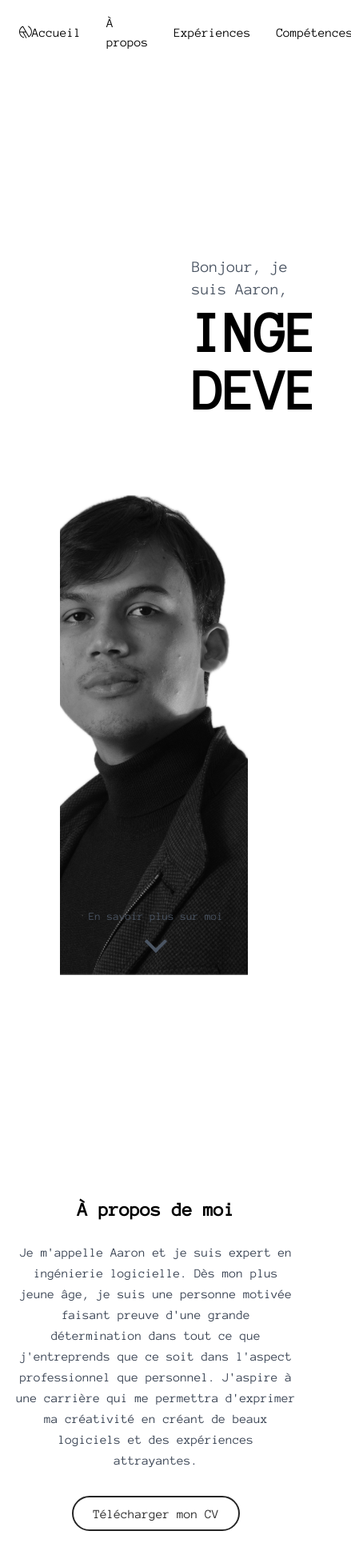
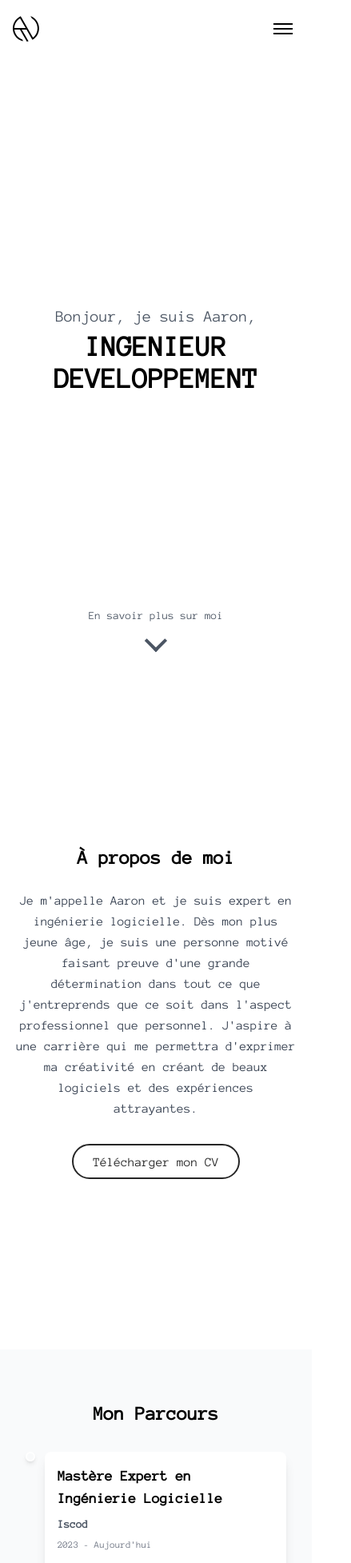
Before and after one commit to aaronbul/v2, a React (Vite) app: page / in a window 390 px wide. Shown: the top 1954 px of the page at 80% size, 439 px wide, since content can reach past the window. Built offline with nearby package versions, Linux system fonts and the light colour scheme.

Commit message:
feat: Responsive design implementation
- Interface adaptation for all devices
- Mobile hamburger menu
- Layout and content optimization

```diff
--- a/src/components/ExperienceSection.tsx
+++ b/src/components/ExperienceSection.tsx
@@ -3,27 +3,30 @@ import { experiences } from '../data/experience';
 const ExperienceSection = () => {
   return (
     <section>
-      <h2 className="text-3xl font-bold text-center mb-16">Mon Parcours</h2>
-      <div className="relative max-w-4xl mx-auto">
+      <h2 className="text-2xl md:text-3xl font-bold text-center mb-8 md:mb-16">Mon Parcours</h2>
+      <div className="relative max-w-4xl mx-auto px-4 md:px-0">
         {/* Ligne verticale de la timeline */}
-        <div className="absolute left-1/2 transform -translate-x-1/2 h-full w-0.5 bg-gray-300"></div>
+        <div className="absolute left-1/2 transform -translate-x-1/2 h-full w-0.5 bg-gray-300 hidden md:block"></div>
 
         {experiences.slice().reverse().map((experience, index) => (
-          <div key={index} className="mb-16 relative">
+          <div key={index} className="mb-8 md:mb-16 relative">
             {/* Point sur la timeline avec animation au hover */}
-            <div className="absolute left-1/2 top-0 transform -translate-x-1/2 -translate-y-1/2">
+            <div className="absolute left-1/2 top-0 transform -translate-x-1/2 -translate-y-1/2 hidden md:block">
               <div className="w-4 h-4 bg-primary rounded-full border-4 border-white shadow-md"></div>
             </div>
 
-            <div className={`flex ${index % 2 === 0 ? 'justify-start' : 'justify-end'} w-full`}>
-              <div className={`w-5/12 ${index % 2 === 0 ? 'pr-12' : 'pl-12'}`}>
-                <div className="bg-white p-6 rounded-lg shadow-lg hover:shadow-xl transition-shadow duration-300">
-                  <h3 className="text-xl font-bold text-primary mb-2">{experience.titre}</h3>
-                  <p className="text-gray-600 font-semibold mb-2">{experience.entreprise}</p>
-                  <p className="text-sm text-gray-500 mb-4">{experience.periode}</p>
-                  <ul className="text-gray-700 space-y-2">
+            {/* Point mobile */}
+            <div className="absolute left-0 top-0 w-3 h-3 bg-primary rounded-full border-2 border-white shadow-md md:hidden"></div>
+
+            <div className={`flex ${index % 2 === 0 ? 'md:justify-start' : 'md:justify-end'} w-full`}>
+              <div className={`w-full md:w-5/12 ${index % 2 === 0 ? 'md:pr-12' : 'md:pl-12'}`}>
+                <div className="bg-white p-4 md:p-6 rounded-lg shadow-lg hover:shadow-xl transition-shadow duration-300 ml-6 md:ml-0">
+                  <h3 className="text-lg md:text-xl font-bold text-primary mb-2">{experience.titre}</h3>
+                  <p className="text-sm md:text-base text-gray-600 font-semibold mb-2">{experience.entreprise}</p>
+                  <p className="text-xs md:text-sm text-gray-500 mb-3 md:mb-4">{experience.periode}</p>
+                  <ul className="text-sm md:text-base text-gray-700 space-y-1 md:space-y-2">
                     {experience.description.map((desc, i) => (
-                      <li key={i}>
+                      <li key={i} className="flex items-start">
                         {desc}
                       </li>
                     ))}
--- a/src/components/Header.tsx
+++ b/src/components/Header.tsx
@@ -5,6 +5,7 @@ import logo from '../assets/logo.svg';
 const Header = () => {
   const [activeSection, setActiveSection] = useState('home');
   const [hoveredSection, setHoveredSection] = useState<string | null>(null);
+  const [isMenuOpen, setIsMenuOpen] = useState(false);
 
   useEffect(() => {
     const handleScroll = () => {
@@ -34,9 +35,13 @@ const Header = () => {
     return () => window.removeEventListener('scroll', handleScroll);
   }, []);
 
+  const toggleMenu = () => {
+    setIsMenuOpen(!isMenuOpen);
+  };
+
   return (
     <header className="fixed w-full top-0 z-50 bg-white">
-      <nav className="container mx-auto px-6 py-4">
+      <nav className="container mx-auto px-4 py-4">
         <div className="flex items-center justify-between">
           <div className="flex items-center space-x-4">
             <img
@@ -46,7 +51,36 @@ const Header = () => {
             />
             <span className="text-xl text-black"></span>
           </div>
-          <ul className="flex items-center space-x-8">
+
+          {/* Menu hamburger pour mobile avec animation */}
+          <button
+            onClick={toggleMenu}
+            className="md:hidden p-2 relative w-10 h-10 focus:outline-none"
+            aria-label="Menu"
+          >
+            <div className="absolute top-1/2 left-1/2 transform -translate-x-1/2 -translate-y-1/2 w-6 h-0.5 bg-black transition-all duration-300 ease-in-out"
+              style={{
+                transform: isMenuOpen
+                  ? 'translate(-50%, -50%) rotate(45deg)'
+                  : 'translate(-50%, -50%) translateY(-6px)'
+              }}
+            />
+            <div className="absolute top-1/2 left-1/2 transform -translate-x-1/2 -translate-y-1/2 w-6 h-0.5 bg-black transition-all duration-300 ease-in-out"
+              style={{
+                opacity: isMenuOpen ? 0 : 1
+              }}
+            />
+            <div className="absolute top-1/2 left-1/2 transform -translate-x-1/2 -translate-y-1/2 w-6 h-0.5 bg-black transition-all duration-300 ease-in-out"
+              style={{
+                transform: isMenuOpen
+                  ? 'translate(-50%, -50%) rotate(-45deg)'
+                  : 'translate(-50%, -50%) translateY(6px)'
+              }}
+            />
+          </button>
+
+          {/* Menu desktop */}
+          <ul className="hidden md:flex items-center space-x-8">
             {[
               { id: 'home', label: 'Accueil' },
               { id: 'about', label: 'À propos' },
@@ -77,6 +111,40 @@ const Header = () => {
             ))}
           </ul>
         </div>
+
+        {/* Menu mobile avec animation */}
+        <div
+          className={`md:hidden overflow-hidden transition-all duration-300 ease-in-out ${
+            isMenuOpen ? 'max-h-96 opacity-100' : 'max-h-0 opacity-0'
+          }`}
+        >
+          <ul className="py-4 space-y-4">
+            {[
+              { id: 'home', label: 'Accueil' },
+              { id: 'about', label: 'À propos' },
+              { id: 'experience', label: 'Expériences' },
+              { id: 'skills', label: 'Compétences' },
+              { id: 'projects', label: 'Projets' },
+              { id: 'contact', label: 'Contact' }
+            ].map(({ id, label }) => (
+              <li key={id}>
+                <Link
+                  to={`/#${id}`}
+                  className={`block text-black py-2 transition-all duration-300 ${
+                    activeSection === id ? 'font-bold' : ''
+                  }`}
+                  onClick={(e) => {
+                    e.preventDefault();
+                    document.getElementById(id)?.scrollIntoView({ behavior: 'smooth' });
+                    setIsMenuOpen(false);
+                  }}
+                >
+                  {label}
+                </Link>
+              </li>
+            ))}
+          </ul>
+        </div>
       </nav>
     </header>
   );
--- a/src/components/ProjectsSection.tsx
+++ b/src/components/ProjectsSection.tsx
@@ -19,8 +19,8 @@ const ProjectsSection = () => {
 
   return (
     <div className="opacity-0 animate-fadeIn">
-      <h1 className="text-center mb-4 text-3xl font-bold">Mes Projets</h1>
-      <div className="grid grid-cols-1 md:grid-cols-2 lg:grid-cols-3 gap-4 max-w-3xl mx-auto mb-16">
+      <h1 className="text-2xl md:text-3xl font-bold text-center mb-8 md:mb-12">Mes Projets</h1>
+      <div className="grid grid-cols-1 sm:grid-cols-2 lg:grid-cols-3 gap-4 md:gap-6 max-w-3xl mx-auto mb-8 md:mb-16">
         {projects.map((project, index) => (
           <div
             key={project.id}
--- a/src/components/SkillsSection.tsx
+++ b/src/components/SkillsSection.tsx
@@ -7,17 +7,17 @@ interface SkillsSectionProps {
 const SkillsSection = ({ skills }: SkillsSectionProps) => {
   return (
     <div>
-      <h1 className="text-3xl font-bold text-center mb-12">Mes compétences</h1>
-      <div className="grid grid-cols-2 md:grid-cols-4 gap-8 max-w-3xl mx-auto">
+      <h1 className="text-2xl md:text-3xl font-bold text-center mb-8 md:mb-12">Mes compétences</h1>
+      <div className="grid grid-cols-2 sm:grid-cols-3 md:grid-cols-4 gap-4 md:gap-8 max-w-3xl mx-auto">
         {skills.map((skill) => (
-          <div key={skill.name} className="flex flex-col items-center p-4 border-2 border-gray-200 rounded-lg hover:shadow-xl transition-all duration-300 group">
+          <div key={skill.name} className="flex flex-col items-center p-3 md:p-4 border-2 border-gray-200 rounded-lg hover:shadow-xl transition-all duration-300 group">
             <img
               src={skill.logo}
               alt={skill.name}
-              className="h-20 w-20 object-contain grayscale group-hover:grayscale-0 transition-all duration-300"
+              className="h-12 w-12 md:h-20 md:w-20 object-contain grayscale group-hover:grayscale-0 transition-all duration-300"
             />
-            <p className="mt-2 text-sm font-medium">{skill.name}</p>
-            <p className="text-xs text-gray-600 mt-1">
+            <p className="mt-2 text-xs md:text-sm font-medium text-center">{skill.name}</p>
+            <p className="text-[10px] md:text-xs text-gray-600 mt-1 text-center">
               {skill.experience} {skill.experience > 1 ? 'ans' : 'an'} d'expérience
             </p>
           </div>
--- a/src/pages/About.tsx
+++ b/src/pages/About.tsx
@@ -10,14 +10,14 @@ const About = () => (
     {/* Nouvelle Section 1: Hero avec présentation et photo */}
     <div id="home" className="container mx-auto px-4 md:px-24 py-16 min-h-screen flex items-center -mt-[65px] overflow-hidden relative">
       <div className="grid grid-cols-1 md:grid-cols-2 gap-8 w-full">
-        <div className="space-y-8 pt-64 pl-56">
+        <div className="space-y-8 pt-8 md:pt-64 pl-0 md:pl-56 text-center md:text-left">
           <div className="space-y-1">
             <p className="text-xl text-gray-600">Bonjour, je suis Aaron,</p>
-            <h1 className="text-7xl font-bold">INGENIEUR DEVELOPPEMENT</h1>
+            <h1 className="text-4xl md:text-7xl font-bold">INGENIEUR DEVELOPPEMENT</h1>
           </div>
         </div>
 
-        <div className="flex justify-end pr-16 pt-16">
+        <div className="hidden md:flex justify-end pr-16 pt-16">
           <img
             src={profilePic}
             alt="Aaron Bulgheroni"
@@ -26,7 +26,7 @@ const About = () => (
         </div>
       </div>
 
-      <div className="absolute bottom-24 left-1/2 transform -translate-x-1/2">
+      <div className="absolute bottom-8 left-1/2 transform -translate-x-1/2">
         <div className="flex flex-col items-center gap-3 group cursor-pointer"
           onClick={() => {
             document.getElementById('about')?.scrollIntoView({
@@ -52,7 +52,7 @@ const About = () => (
         <h2 className="text-2xl font-bold mb-6">À propos de moi</h2>
         <p className="text-gray-700 leading-relaxed mb-8">
         Je m'appelle Aaron et je suis expert en ingénierie logicielle. Dès mon plus jeune âge,
-        je suis une personne motivée faisant preuve d'une grande détermination dans tout ce que j'entreprends
+        je suis une personne motivé faisant preuve d'une grande détermination dans tout ce que j'entreprends
         que ce soit dans l'aspect professionnel que personnel. J'aspire à une carrière qui me permettra
         d'exprimer ma créativité en créant de beaux logiciels et des expériences attrayantes.
         </p>
```
Also changed, not shown: src/components/ProjectModal.tsx (+12 -12 lines), 1 other file (tests, documents, lock files or other folders).
